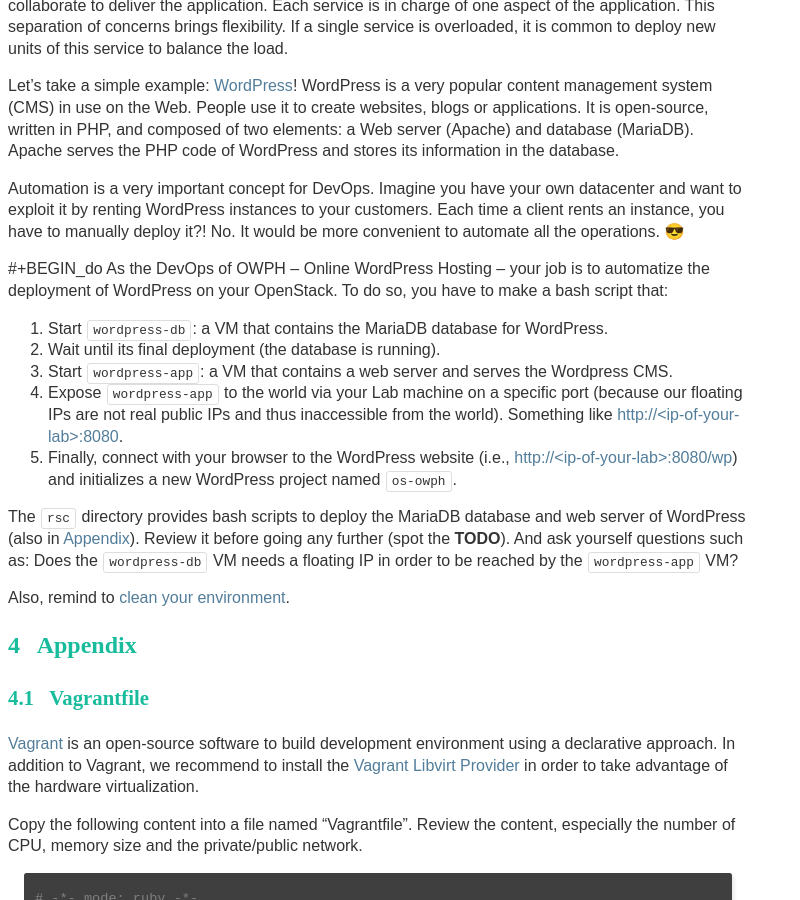
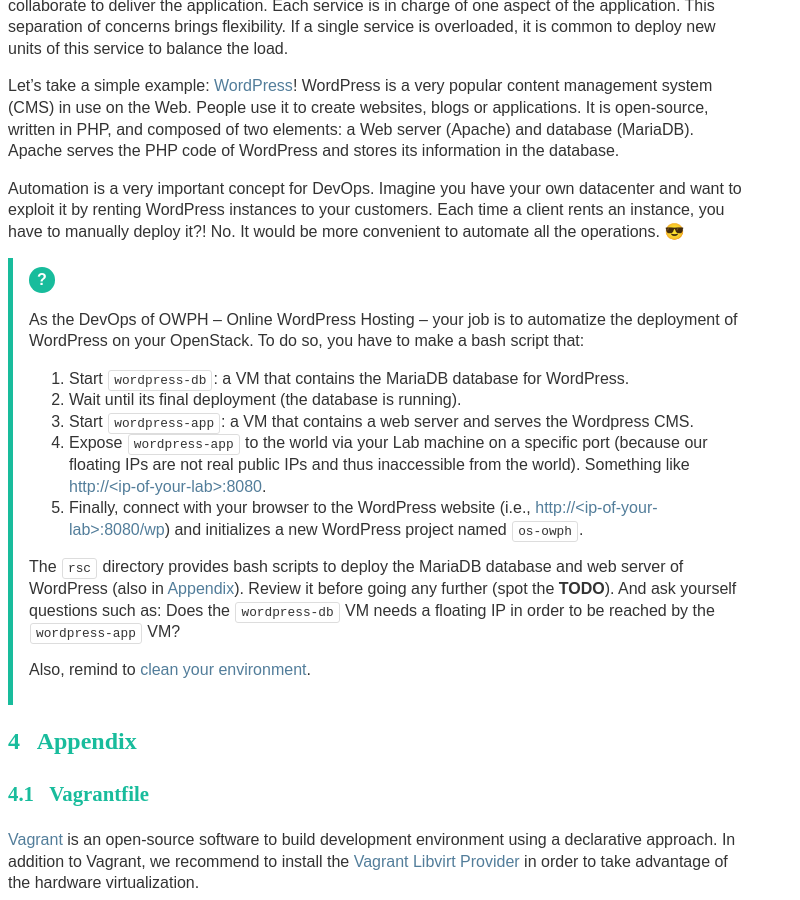
Before and after one commit to Marie-Donnie/Marie-Donnie.github.io, a Jekyll site: the page teachings/2021-2022/os-polytech/index.html, which Jekyll copies as it is, in a window 1280 px wide and 900 px high, scrolled down 14988 px. Shown: the whole window, without its empty margins (0-800 px from the left). Built offline with Jekyll 4.4.1, drawn with Linux system fonts in a browser that asks for light colours; some web fonts are replaced; some of the changed text lies outside the part shown.

Commit message:
Forgot to close do

```diff
--- a/teachings/2021-2022/os-polytech/index.html
+++ b/teachings/2021-2022/os-polytech/index.html
@@ -1,7 +1,7 @@
 <!DOCTYPE html>
 <html lang="en">
 <head>
-<!-- 2021-11-25 jeu. 15:36 -->
+<!-- 2021-11-25 jeu. 15:39 -->
 <meta charset="utf-8">
 <meta name="viewport" content="width=device-width, initial-scale=1">
 <title>Operate Resources in Public and Private Clouds Thanks to OpenStack</title>
@@ -259,22 +259,22 @@
 <ul>
 <li><a href="#sec:req">1. Requirements and Setup</a>
 <ul>
-<li><a href="#org8a71fa3">1.1. Environment</a></li>
+<li><a href="#org624a0fa">1.1. Environment</a></li>
 <li><a href="#sec:assign-lab">1.2. Access the Lab machine</a></li>
 <li><a href="#sec:rscs-lab">1.3. Resources of the Lab</a></li>
-<li><a href="#orgeaaef0d">1.4. Setup OpenStack</a></li>
+<li><a href="#org1aa3a94">1.4. Setup OpenStack</a></li>
 </ul>
 </li>
 <li><a href="#sec:play-with-os">2. Play with OpenStack (as an Admin)</a>
 <ul>
-<li><a href="#orgf281fd6">2.1. OpenStack Horizon dashboard</a></li>
+<li><a href="#orgf25cc7e">2.1. OpenStack Horizon dashboard</a></li>
 <li><a href="#sec:os-cli">2.2. Unleash the operator in you</a>
 <ul>
-<li><a href="#org65a7508">2.2.1. Make the world reaches the VM</a></li>
+<li><a href="#org1024990">2.2.1. Make the world reaches the VM</a></li>
 </ul>
 </li>
 <li><a href="#sec:enc-trust">2.3. In encryption we trust</a></li>
-<li><a href="#org28e3b99">2.4. The art of contextualizing a VM</a>
+<li><a href="#orgb5b188b">2.4. The art of contextualizing a VM</a>
 <ul>
 <li><a href="#sec:debian10-ftw">2.4.1. Debian 10 FTW</a></li>
 <li><a href="#sec:cloud-init">2.4.2. <code>cloud-init</code> in Action</a></li>
@@ -283,31 +283,31 @@
 </ul>
 </li>
 <li><a href="#sec:wp-devops">3. Deploy a WordPress as a Service (as a DevOps)</a></li>
-<li><a href="#org3ddc29c">4. Appendix</a>
+<li><a href="#org0d31d22">4. Appendix</a>
 <ul>
-<li><a href="#org727ed50">4.1. Vagrantfile</a></li>
-<li><a href="#org2077a11">4.2. Install MariaDB on Debian 10</a></li>
-<li><a href="#org15c4de0">4.3. Install Wordpress application on Debian 10</a></li>
-<li><a href="#orgb52ce37">4.4. VM Live migration</a></li>
+<li><a href="#org63b5b79">4.1. Vagrantfile</a></li>
+<li><a href="#org81352d2">4.2. Install MariaDB on Debian 10</a></li>
+<li><a href="#orgf1ccdc1">4.3. Install Wordpress application on Debian 10</a></li>
+<li><a href="#orgc8538e5">4.4. VM Live migration</a></li>
 </ul>
 </li>
 </ul>
 </div>
 </nav>
 
-<div id="outline-container-org54fe15a" class="outline-2">
-<h2 id="sec:req"><a id="org54fe15a"></a><span class="section-number-2">1</span> Requirements and Setup</h2>
+<div id="outline-container-orgeadc6f8" class="outline-2">
+<h2 id="sec:req"><a id="orgeadc6f8"></a><span class="section-number-2">1</span> Requirements and Setup</h2>
 <div class="outline-text-2" id="text-sec:req">
 </div>
-<div id="outline-container-org8a71fa3" class="outline-3">
-<h3 id="org8a71fa3"><span class="section-number-3">1.1</span> Environment</h3>
+<div id="outline-container-org624a0fa" class="outline-3">
+<h3 id="org624a0fa"><span class="section-number-3">1.1</span> Environment</h3>
 <div class="outline-text-3" id="text-1-1">
 <p>
 To follow the lab you&rsquo;ll need a Linux (tested under Ubuntu 20.04)
 with, at least, 8 GiB of RAM and 2 CPU.  We are going to use Linux
 Dell R320 from room D011.  If you have a <b>different version</b> of Ubuntu
 installed &#x2013; use <code>lsb_release -d</code> to check it out &#x2013; you should start
-a proper VM using, for instance, the <a href="#org727ed50">Vagrantfile</a> given in the
+a proper VM using, for instance, the <a href="#org63b5b79">Vagrantfile</a> given in the
 Appendix.  Alternatively, you can also use your own machine.
 </p>
 
@@ -341,8 +341,8 @@
 </div>
 </div>
 
-<div id="outline-container-org31dbaa0" class="outline-3">
-<h3 id="sec:assign-lab"><a id="org31dbaa0"></a><span class="section-number-3">1.2</span> Access the Lab machine</h3>
+<div id="outline-container-orgaf0be81" class="outline-3">
+<h3 id="sec:assign-lab"><a id="orgaf0be81"></a><span class="section-number-3">1.2</span> Access the Lab machine</h3>
 <div class="outline-text-3" id="text-sec:assign-lab">
 <p>
 First thing first, you have to connect to the Lab machine as <code>invité</code>
@@ -389,8 +389,8 @@
 </div>
 </div>
 
-<div id="outline-container-org2a0e31e" class="outline-3">
-<h3 id="sec:rscs-lab"><a id="org2a0e31e"></a><span class="section-number-3">1.3</span> Resources of the Lab</h3>
+<div id="outline-container-org5aff1b5" class="outline-3">
+<h3 id="sec:rscs-lab"><a id="org5aff1b5"></a><span class="section-number-3">1.3</span> Resources of the Lab</h3>
 <div class="outline-text-3" id="text-sec:rscs-lab">
 <p>
 Get the resources of the lab at <a href="https://github.com/Marie-Donnie/lectures/blob/master/2021-2022/os-polytech/tp.tar.gz">https://github.com/Marie-Donnie/lectures/blob/master/2021-2022/os-polytech/tp.tar.gz</a>.
@@ -414,8 +414,8 @@
 </div>
 </div>
 
-<div id="outline-container-orgeaaef0d" class="outline-3">
-<h3 id="orgeaaef0d"><span class="section-number-3">1.4</span> Setup OpenStack</h3>
+<div id="outline-container-org1aa3a94" class="outline-3">
+<h3 id="org1aa3a94"><span class="section-number-3">1.4</span> Setup OpenStack</h3>
 <div class="outline-text-3" id="text-1-4">
 <p>
 Install snap.
@@ -483,12 +483,12 @@
 </div>
 </div>
 
-<div id="outline-container-org03a5ed1" class="outline-2">
-<h2 id="sec:play-with-os"><a id="org03a5ed1"></a><span class="section-number-2">2</span> Play with OpenStack (as an Admin)</h2>
+<div id="outline-container-org256d35a" class="outline-2">
+<h2 id="sec:play-with-os"><a id="org256d35a"></a><span class="section-number-2">2</span> Play with OpenStack (as an Admin)</h2>
 <div class="outline-text-2" id="text-sec:play-with-os">
 </div>
-<div id="outline-container-orgf281fd6" class="outline-3">
-<h3 id="orgf281fd6"><span class="section-number-3">2.1</span> OpenStack Horizon dashboard</h3>
+<div id="outline-container-orgf25cc7e" class="outline-3">
+<h3 id="orgf25cc7e"><span class="section-number-3">2.1</span> OpenStack Horizon dashboard</h3>
 <div class="outline-text-3" id="text-2-1">
 <p>
 One service deployed is the OpenStack dashboard (Horizon). On your own
@@ -537,8 +537,8 @@
 </div>
 </div>
 
-<div id="outline-container-org89229ff" class="outline-3">
-<h3 id="sec:os-cli"><a id="org89229ff"></a><span class="section-number-3">2.2</span> Unleash the operator in you</h3>
+<div id="outline-container-orgf000f03" class="outline-3">
+<h3 id="sec:os-cli"><a id="orgf000f03"></a><span class="section-number-3">2.2</span> Unleash the operator in you</h3>
 <div class="outline-text-3" id="text-sec:os-cli">
 <p>
 While Horizon is helpful to discover OpenStack features, this is not
@@ -726,8 +726,8 @@
 </pre>
 </div>
 
-<div id="outline-container-org65a7508" class="outline-4">
-<h4 id="org65a7508"><span class="section-number-4">2.2.1</span> Make the world reaches the VM</h4>
+<div id="outline-container-org1024990" class="outline-4">
+<h4 id="org1024990"><span class="section-number-4">2.2.1</span> Make the world reaches the VM</h4>
 <div class="outline-text-4" id="text-2-2-1">
 <p>
 The <a href="https://docs.openstack.org/neutron/ussuri/">neutron</a> service manage networks in OpenStack.  Neutron
@@ -911,8 +911,8 @@
 </div>
 </div>
 
-<div id="outline-container-org47ae43f" class="outline-3">
-<h3 id="sec:enc-trust"><a id="org47ae43f"></a><span class="section-number-3">2.3</span> In encryption we trust</h3>
+<div id="outline-container-org48f652a" class="outline-3">
+<h3 id="sec:enc-trust"><a id="org48f652a"></a><span class="section-number-3">2.3</span> In encryption we trust</h3>
 <div class="outline-text-3" id="text-sec:enc-trust">
 <p>
 Any cirros VMs share the same credentials (i.e., <code>cirros</code>, <code>gocubsgo</code>)
@@ -989,8 +989,8 @@
 </div>
 </div>
 
-<div id="outline-container-org28e3b99" class="outline-3">
-<h3 id="org28e3b99"><span class="section-number-3">2.4</span> The art of contextualizing a VM</h3>
+<div id="outline-container-orgb5b188b" class="outline-3">
+<h3 id="orgb5b188b"><span class="section-number-3">2.4</span> The art of contextualizing a VM</h3>
 <div class="outline-text-3" id="text-2-4">
 <p>
 Contextualizing is the process that automatically installs software,
@@ -1015,8 +1015,8 @@
 </p>
 </div>
 
-<div id="outline-container-org8d9318f" class="outline-4">
-<h4 id="sec:debian10-ftw"><a id="org8d9318f"></a><span class="section-number-4">2.4.1</span> Debian 10 FTW</h4>
+<div id="outline-container-org5b48ef5" class="outline-4">
+<h4 id="sec:debian10-ftw"><a id="org5b48ef5"></a><span class="section-number-4">2.4.1</span> Debian 10 FTW</h4>
 <div class="outline-text-4" id="text-sec:debian10-ftw">
 <p>
 When it comes the time to deal with real applications, we cannot use
@@ -1032,7 +1032,7 @@
 </p>
 
 <div class="org-src-container">
-<pre class="src src-bash" id="org357d61d"><span style="color: #7f7f7f;"># </span><span style="color: #7f7f7f;">Delete VMs</span>
+<pre class="src src-bash" id="orgba0dd74"><span style="color: #7f7f7f;"># </span><span style="color: #7f7f7f;">Delete VMs</span>
 <span style="color: #00bfff;">for</span> vm<span style="color: #00bfff;"> in</span> $(<span style="color: #fa8072;">openstack</span> server list -c ID -f value); <span style="color: #00bfff;">do</span> <span style="color: #deb887;">\</span>
   <span style="color: #f08080;">echo</span> <span style="color: #deb887;">"Deleting ${vm}..."</span>; <span style="color: #deb887;">\</span>
   openstack server delete <span style="color: #deb887;">"${vm}"</span>; <span style="color: #deb887;">\</span>
@@ -1091,8 +1091,8 @@
 </div>
 </div>
 
-<div id="outline-container-org61a38e2" class="outline-4">
-<h4 id="sec:cloud-init"><a id="org61a38e2"></a><span class="section-number-4">2.4.2</span> <code>cloud-init</code> in Action</h4>
+<div id="outline-container-org8bcbeed" class="outline-4">
+<h4 id="sec:cloud-init"><a id="org8bcbeed"></a><span class="section-number-4">2.4.2</span> <code>cloud-init</code> in Action</h4>
 <div class="outline-text-4" id="text-sec:cloud-init">
 <p>
 To tell <code>cloud-init</code> to load and execute a specific script at boot
@@ -1103,7 +1103,7 @@
 <div class="do">
 <p>
 Start a new VM named <code>art-vm</code> based on the <code>debian-10</code> image and the
-<code>m1.mini</code> flavor. The VM should load and execute the script <a href="#org0217ac2">1</a>
+<code>m1.mini</code> flavor. The VM should load and execute the script <a href="#org62a9207">1</a>
 &#x2013; available under <code>rsc/art.sh</code> &#x2013; that installs the <a href="https://github.com/cmatsuoka/figlet"><code>figlet</code></a> and
 <a href="https://github.com/busyloop/lolcat"><code>lolcat</code></a> softwares on the VM.
 </p>
@@ -1123,7 +1123,7 @@
 </div>
 
 <div class="org-src-container">
-<label class="org-src-name"><span class="listing-number">Listing 1: </span><code>cloud-init</code> script available under <code>rsc/art.sh</code></label><pre class="src src-bash" id="org0217ac2"><span style="color: #7f7f7f;">#</span><span style="color: #7f7f7f;">!/usr/bin/</span><span style="color: #00bfff;">env</span><span style="color: #7f7f7f;"> bash</span>
+<label class="org-src-name"><span class="listing-number">Listing 1: </span><code>cloud-init</code> script available under <code>rsc/art.sh</code></label><pre class="src src-bash" id="org62a9207"><span style="color: #7f7f7f;">#</span><span style="color: #7f7f7f;">!/usr/bin/</span><span style="color: #00bfff;">env</span><span style="color: #7f7f7f;"> bash</span>
 <span style="color: #7f7f7f;"># </span><span style="color: #7f7f7f;">Fix DNS resolution</span>
 <span style="color: #f08080;">echo</span> <span style="color: #deb887;">""</span> &gt; /etc/resolv.conf
 <span style="color: #f08080;">echo</span> <span style="color: #deb887;">"nameserver 8.8.8.8"</span> &gt;&gt; /etc/resolv.conf
@@ -1237,8 +1237,8 @@
 </div>
 </div>
 
-<div id="outline-container-org9d09f01" class="outline-2">
-<h2 id="sec:wp-devops"><a id="org9d09f01"></a><span class="section-number-2">3</span> Deploy a WordPress as a Service (as a DevOps)</h2>
+<div id="outline-container-orgc308f29" class="outline-2">
+<h2 id="sec:wp-devops"><a id="orgc308f29"></a><span class="section-number-2">3</span> Deploy a WordPress as a Service (as a DevOps)</h2>
 <div class="outline-text-2" id="text-sec:wp-devops">
 <p>
 In the previous sessions, we saw how to boot a VM with OpenStack, and
@@ -1269,8 +1269,8 @@
 automate all the operations. 😎
 </p>
 
-<p>
-#+BEGIN_do
+<div class="do">
+<p>
 As the DevOps of OWPH &#x2013; Online WordPress Hosting &#x2013; your job is to
 automatize the deployment of WordPress on your OpenStack.  To do so,
 you have to make a bash script that:
@@ -1293,26 +1293,27 @@
 
 <p>
 The <code>rsc</code> directory provides bash scripts to deploy the MariaDB
-database and web server of WordPress (also in <a href="#org3ddc29c">Appendix</a>). Review it
+database and web server of WordPress (also in <a href="#org0d31d22">Appendix</a>). Review it
 before going any further (spot the <b>TODO</b>).  And ask yourself
 questions such as: Does the <code>wordpress-db</code> VM needs a floating IP in
 order to be reached by the <code>wordpress-app</code> VM?
 </p>
 
 <p>
-Also, remind to <a href="#org357d61d">clean your environment</a>.
-</p>
-</div>
-</div>
-
-
-
-<div id="outline-container-org3ddc29c" class="outline-2">
-<h2 id="org3ddc29c"><span class="section-number-2">4</span> Appendix</h2>
+Also, remind to <a href="#orgba0dd74">clean your environment</a>.
+</p>
+
+</div>
+</div>
+</div>
+
+
+<div id="outline-container-org0d31d22" class="outline-2">
+<h2 id="org0d31d22"><span class="section-number-2">4</span> Appendix</h2>
 <div class="outline-text-2" id="text-4">
 </div>
-<div id="outline-container-org727ed50" class="outline-3">
-<h3 id="org727ed50"><span class="section-number-3">4.1</span> Vagrantfile</h3>
+<div id="outline-container-org63b5b79" class="outline-3">
+<h3 id="org63b5b79"><span class="section-number-3">4.1</span> Vagrantfile</h3>
 <div class="outline-text-3" id="text-4-1">
 <p>
 <a href="https://en.wikipedia.org/wiki/Vagrant_(software)">Vagrant</a> is an open-source software to build development environment
@@ -1382,8 +1383,8 @@
 </div>
 </div>
 
-<div id="outline-container-org2077a11" class="outline-3">
-<h3 id="org2077a11"><span class="section-number-3">4.2</span> Install MariaDB on Debian 10</h3>
+<div id="outline-container-org81352d2" class="outline-3">
+<h3 id="org81352d2"><span class="section-number-3">4.2</span> Install MariaDB on Debian 10</h3>
 <div class="outline-text-3" id="text-4-2">
 <div class="org-src-container">
 <pre class="src src-bash"><span style="color: #7f7f7f;">#</span><span style="color: #7f7f7f;">!/usr/bin/</span><span style="color: #00bfff;">env</span><span style="color: #7f7f7f;"> bash</span>
@@ -1428,8 +1429,8 @@
 </div>
 </div>
 
-<div id="outline-container-org15c4de0" class="outline-3">
-<h3 id="org15c4de0"><span class="section-number-3">4.3</span> Install Wordpress application on Debian 10</h3>
+<div id="outline-container-orgf1ccdc1" class="outline-3">
+<h3 id="orgf1ccdc1"><span class="section-number-3">4.3</span> Install Wordpress application on Debian 10</h3>
 <div class="outline-text-3" id="text-4-3">
 <div class="org-src-container">
 <pre class="src src-bash"><span style="color: #7f7f7f;">#</span><span style="color: #7f7f7f;">!/usr/bin/</span><span style="color: #00bfff;">env</span><span style="color: #7f7f7f;"> bash</span>
@@ -1482,8 +1483,8 @@
 </div>
 </div>
 
-<div id="outline-container-orgb52ce37" class="outline-3">
-<h3 id="orgb52ce37"><span class="section-number-3">4.4</span> VM Live migration</h3>
+<div id="outline-container-orgc8538e5" class="outline-3">
+<h3 id="orgc8538e5"><span class="section-number-3">4.4</span> VM Live migration</h3>
 <div class="outline-text-3" id="text-4-4">
 <p>
 First start a VM with mpv and libcaca to output videos in the
@@ -1535,7 +1536,7 @@
 <p class="email">Email: <a href="mailto:{firstname.lastname}@inria.fr">{firstname.lastname}@inria.fr</a></p>
 <p class="github">Find a typo, wanna make a proposition:
  <a href="https://github.com/BeyondTheClouds/lectures/issues/new?title=[os-polytech-laroche]">open an issue</a></p>
-<p class="date">Last modification: 2021-11-25 jeu. 15:35</p>
+<p class="date">Last modification: 2021-11-25 jeu. 15:39</p>
 <p class="license">This work is licensed under a <a rel="license" href="http://creativecommons.org/licenses/by-sa/4.0/">Creative Commons Attribution-ShareAlike 4.0 International License</a>.</p>
 <p class="creator"><a href="https://www.gnu.org/software/emacs/">Emacs</a> 26.3 (<a href="https://orgmode.org">Org</a> mode 9.1.9) – <a href="http://gongzhitaao.org/orgcss">Zhitao Gong</a> customized theme</p>
 </div>
```
